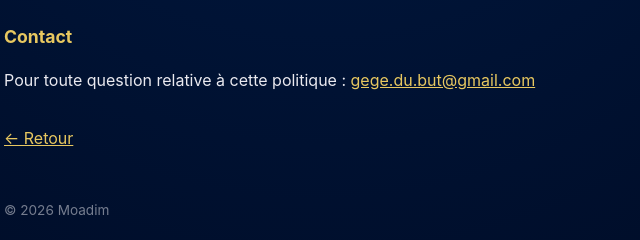
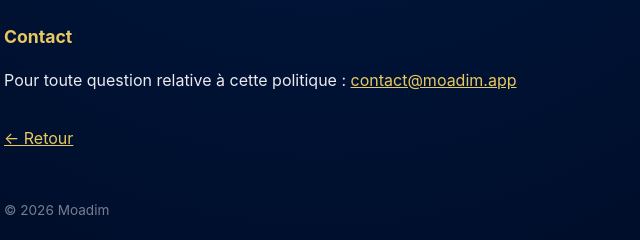
Before and after one commit to gg26-cell/moadim-privacy, a plain HTML site: page privacy.html in a window 1280 px wide. Shown: the part 742-982 px from the top of the page, 320-960 px from the left. Drawn offline with Linux system fonts and the light colour scheme.

Commit message:
Politique de confidentialité : contact@moadim.app (demande de Gérald, 06/09/2026)
Co-Authored-By: Claude Fable 5.1 <noreply@anthropic.com>

```diff
--- a/privacy.html
+++ b/privacy.html
@@ -43,7 +43,7 @@
 
   <h2>Contact</h2>
   <p>Pour toute question relative à cette politique :
-  <a href="mailto:gege.du.but@gmail.com">gege.du.but@gmail.com</a></p>
+  <a href="mailto:contact@moadim.app">contact@moadim.app</a></p>
 
   <p style="margin-top:32px"><a href="./">← Retour</a></p>
   <footer>© 2026 Moadim</footer>
```
